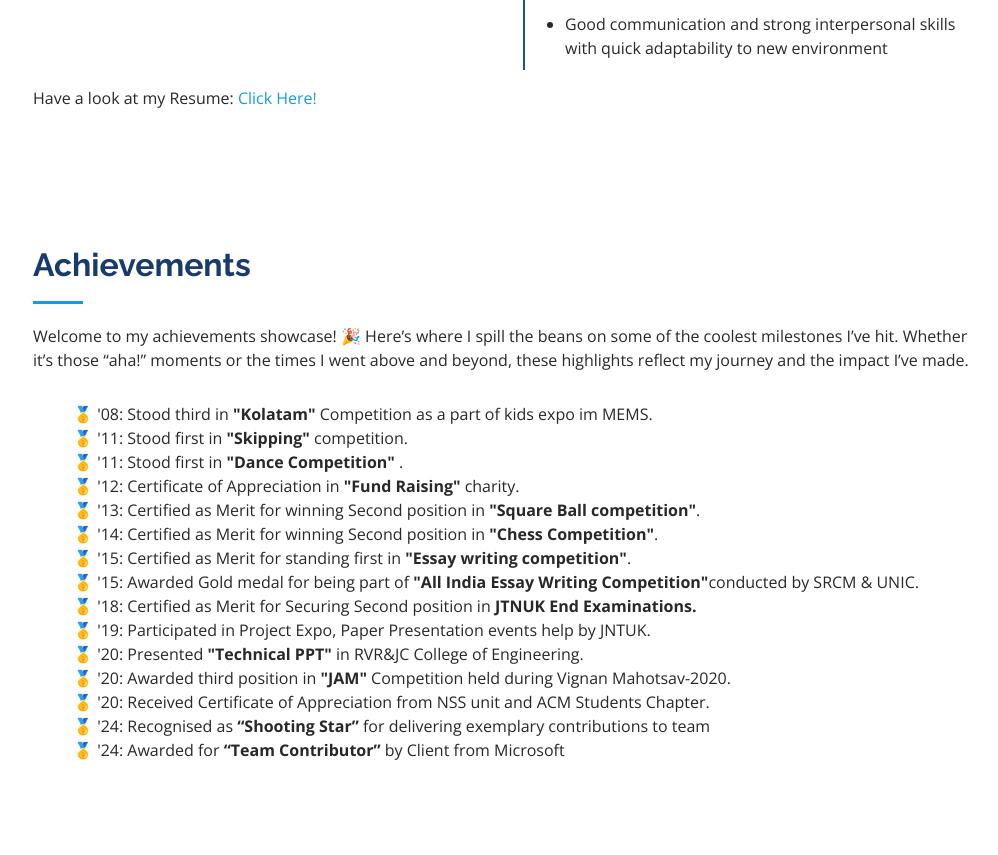
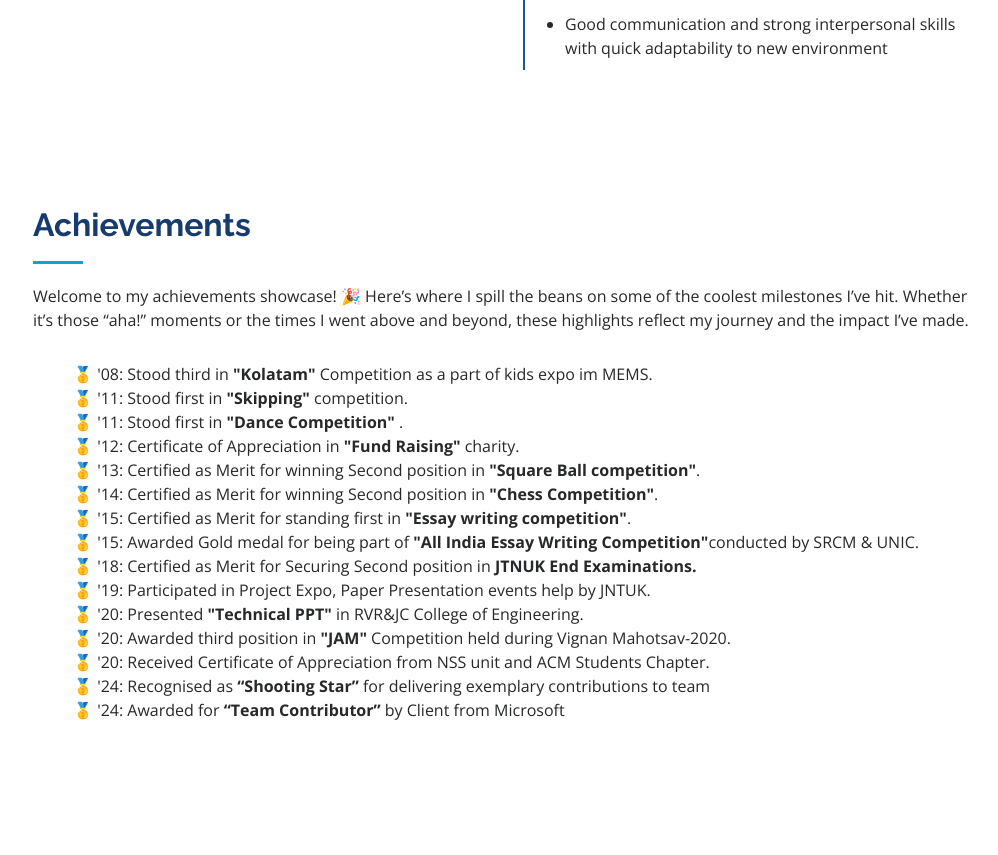
Before and after one commit to Tanmaya-Tulasi/personal_portfolio, a plain HTML site: page index.html in a window 1280 px wide. Shown: the part 2912-3767 px from the top of the page, without its empty margins (282-1280 px from the left). Drawn offline with nearby package versions, Linux system fonts and the light colour scheme.

Commit message:
Update index2. html

```diff
--- a/index.html
+++ b/index.html
@@ -261,7 +261,7 @@
 
           </div>
         </div>
-<p>Have a look at my Resume: <a href="/Tanmaya_Resume.pdf" target="_blank">Click Here!</a></p>
+
       </div>
     </section><!-- End Resume Section -->
 
```
